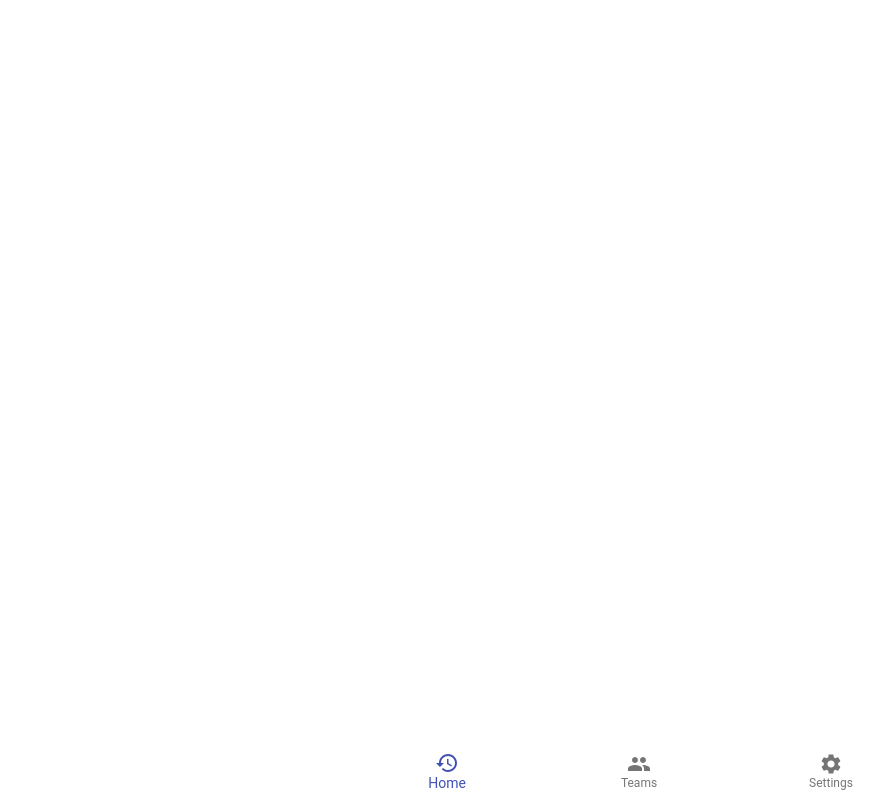
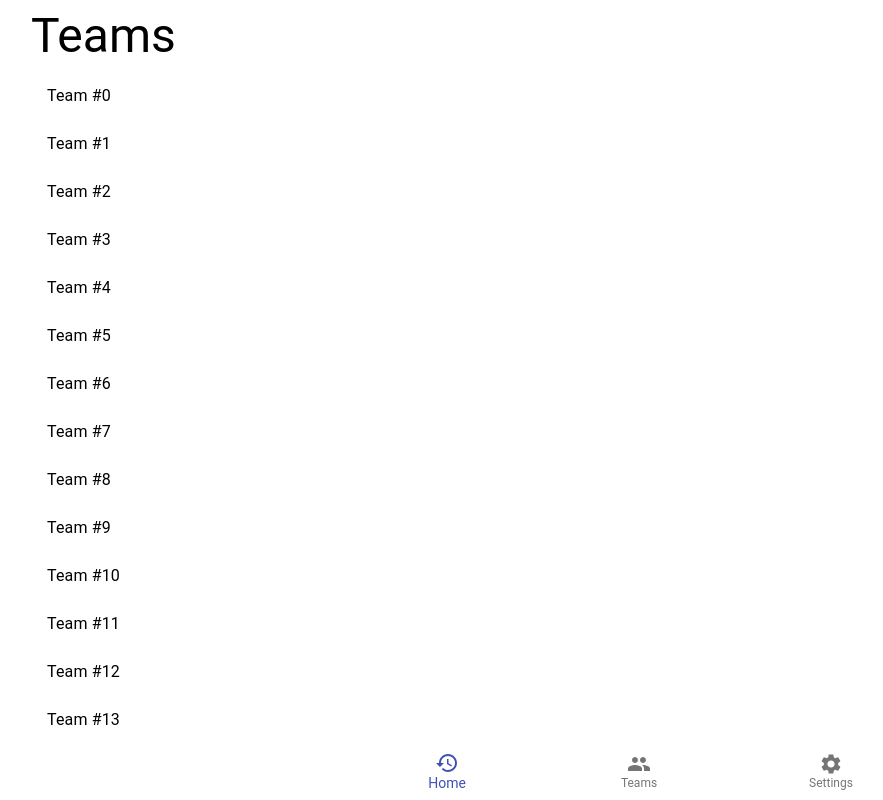
Before and after one commit to AustinShalit/cs3041-hci-public, a React (Create React App) app: page /#/teams in a window 1280 px wide. Shown: the top 800 px of the page, without its empty margins (1-884 px from the left). Built offline with nearby package versions, Linux system fonts and the light colour scheme.

Commit message:
Fix routing

```diff
--- a/src/components/app/Teams.tsx
+++ b/src/components/app/Teams.tsx
@@ -11,6 +11,7 @@ import {
 } from "@material-ui/core";
 import {Route, Switch, useParams, useRouteMatch} from "react-router";
 import {TEST_TEAMS} from "../../test-data";
+import {Link} from "react-router-dom";
 
 const useStyles = makeStyles((theme: Theme) =>
     createStyles({
@@ -21,10 +22,6 @@ const useStyles = makeStyles((theme: Theme) =>
     }),
 );
 
-function TeamListItemLink(props: ListItemProps<'a', { button?: true }>) {
-    return <ListItem button component="a" {...props} />;
-}
-
 function TeamList() {
     const classes = useStyles();
 
@@ -32,9 +29,9 @@ function TeamList() {
         <div className={classes.root}>
             <List>
                 {TEST_TEAMS.map((team) => (
-                    <TeamListItemLink href={`teams/${team.id}`}>
+                    <ListItem button component={Link} to={`teams/${team.id}`}>
                         <ListItemText primary={team.name} />
-                    </TeamListItemLink>
+                    </ListItem>
                 ))}
             </List>
         </div>
--- a/src/index.tsx
+++ b/src/index.tsx
@@ -1,28 +1,31 @@
 import React, {ReactElement} from 'react';
 import ReactDOM from 'react-dom';
-import {Route, Router, Switch} from 'react-router';
-import { createBrowserHistory } from 'history';
+import {Route, Switch} from 'react-router';
 import Login from "./components/login";
 import App from "./components/app";
+import {HashRouter} from "react-router-dom";
+import {Container} from "@material-ui/core";
 
-const browserHistory = createBrowserHistory({ basename: '/cs3041-hci' });
+// const browserHistory = createBrowserHistory({ basename: '/cs3041-hci' });
 
 export function AppRoutes(): ReactElement {
     return (
         <Switch>
-            <Route path="/login" exact component={Login} />
-            <Route path="/" component={App} />
+            <Route path="/login" exact component={Login}/>
+            <Route path="/" component={App}/>
         </Switch>
     );
 }
 
 ReactDOM.render(
-  <React.StrictMode>
-      <Router history={browserHistory}>
-          <main>
-              <AppRoutes />
-          </main>
-      </Router>
-  </React.StrictMode>,
-  document.getElementById('root')
+    <React.StrictMode>
+        <HashRouter>
+            <main>
+                <Container>
+                    <AppRoutes/>
+                </Container>
+            </main>
+        </HashRouter>
+    </React.StrictMode>,
+    document.getElementById('root')
 );
```
